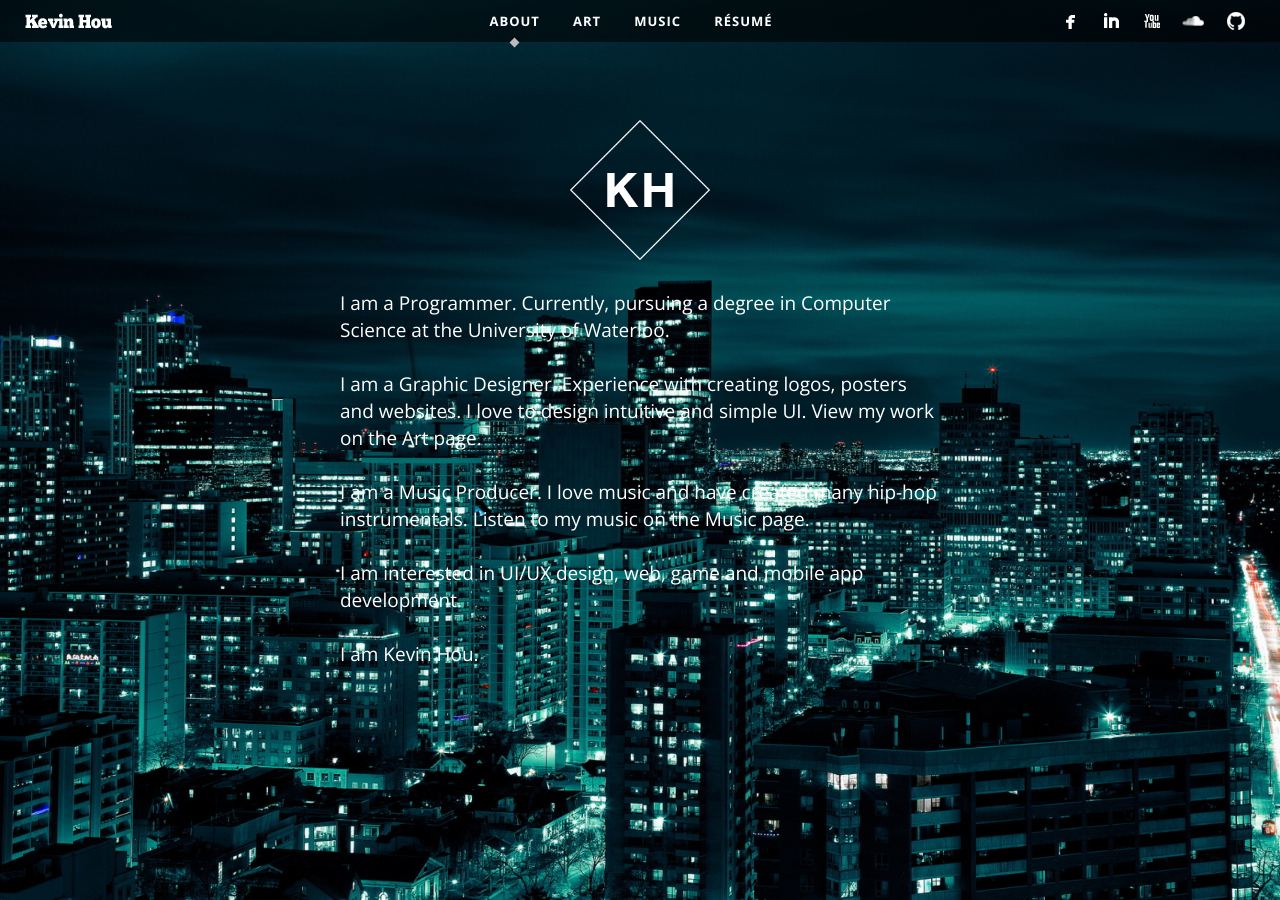
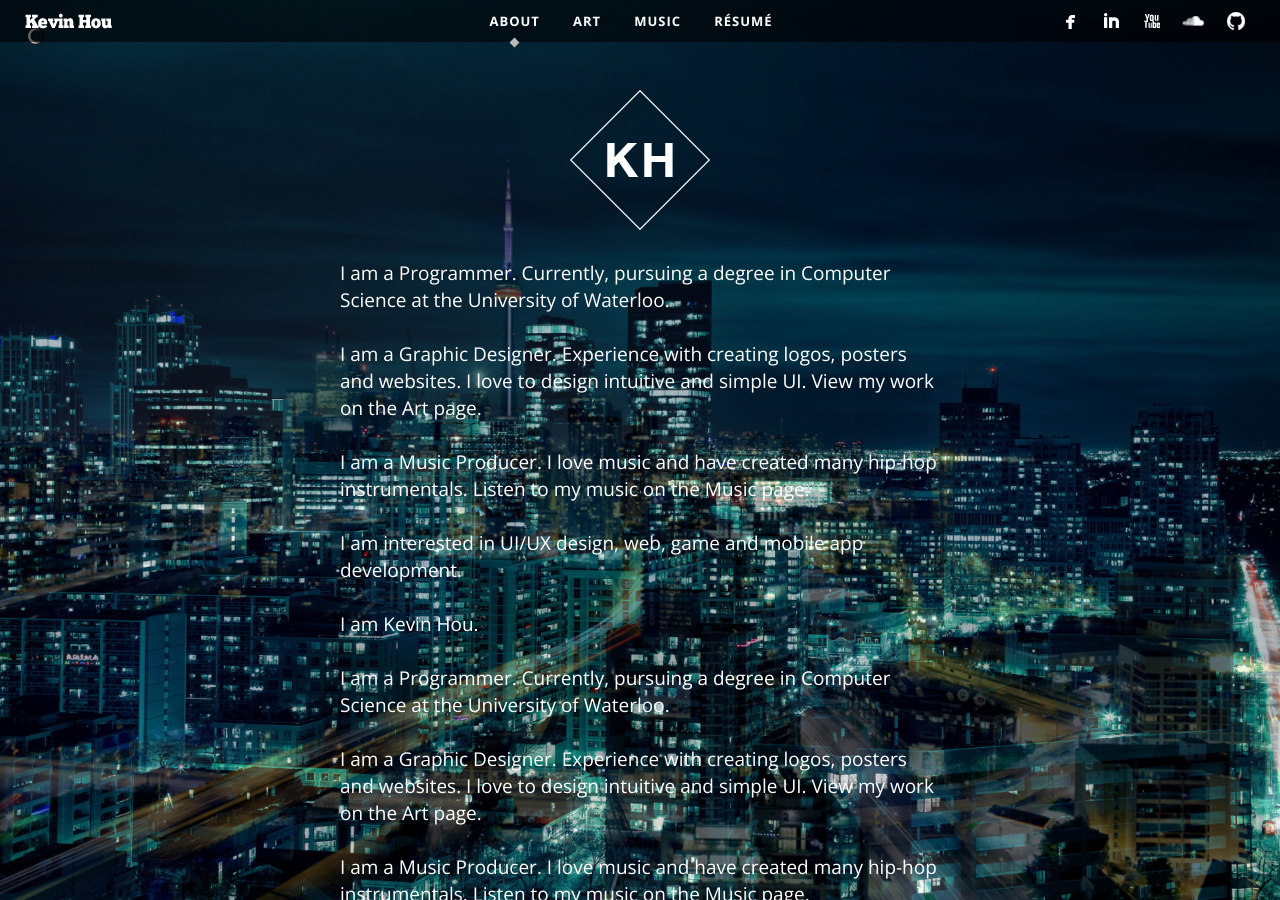
Before and after one commit to kevhou/kevhou.github.io, a Jekyll site: the page built from about/index.html, in a window 1280 px wide and 900 px high. Built offline with Jekyll 4.4.1, drawn with Linux system fonts in a browser that asks for light colours; some of the changed text lies outside the part shown.

Commit message:
background test

```diff
--- a/_includes/head.html
+++ b/_includes/head.html
@@ -41,10 +41,11 @@
             color: white;
         }
         .margin-default {
+            margin-bottom: 60px; !important
             margin-top: 60px; !important
-            margin-bottom: 60px; !important
         }
         .logo {
+            margin-top: 30px;
             margin-bottom: 30px;
         }
         .no_margin {
--- a/_layouts/page.html
+++ b/_layouts/page.html
@@ -4,6 +4,7 @@
   {% include head.html %}
 
   <body>
+    <!--<img class="vegas-background" src="/background/1.jpg">-->
     {% include header.html %}
 
     <!-- PAGE | WELCOME -->
@@ -71,9 +72,12 @@
     </script>
 
     <script>
-        $.vegas({
-          src:'/background/1.jpg'
-        });
+    $.vegas('slideshow', {
+      backgrounds:[
+        { src:'/background/1.jpg', fade:1000 },
+        { src:'/background/2.jpg', fade:1000 }
+      ]
+    });
     </script>
 
     <script>
--- a/about/index.html
+++ b/about/index.html
@@ -14,3 +14,33 @@
 I am interested in UI/UX design, web, game and mobile app development.
 
 I am Kevin Hou.
+
+I am a Programmer. Currently, pursuing a degree in Computer Science at the University of Waterloo.
+
+I am a Graphic Designer. Experience with creating logos, posters and websites. I love to design intuitive and simple UI. View my work on the Art page.
+
+I am a Music Producer. I love music and have created many hip-hop instrumentals. Listen to my music on the Music page.
+
+I am interested in UI/UX design, web, game and mobile app development.
+
+I am Kevin Hou.
+
+I am a Programmer. Currently, pursuing a degree in Computer Science at the University of Waterloo.
+
+I am a Graphic Designer. Experience with creating logos, posters and websites. I love to design intuitive and simple UI. View my work on the Art page.
+
+I am a Music Producer. I love music and have created many hip-hop instrumentals. Listen to my music on the Music page.
+
+I am interested in UI/UX design, web, game and mobile app development.
+
+I am Kevin Hou.
+
+I am a Programmer. Currently, pursuing a degree in Computer Science at the University of Waterloo.
+
+I am a Graphic Designer. Experience with creating logos, posters and websites. I love to design intuitive and simple UI. View my work on the Art page.
+
+I am a Music Producer. I love music and have created many hip-hop instrumentals. Listen to my music on the Music page.
+
+I am interested in UI/UX design, web, game and mobile app development.
+
+I am Kevin Hou.
```
Also changed, not shown: background/2.jpg (added), 3 other files.
